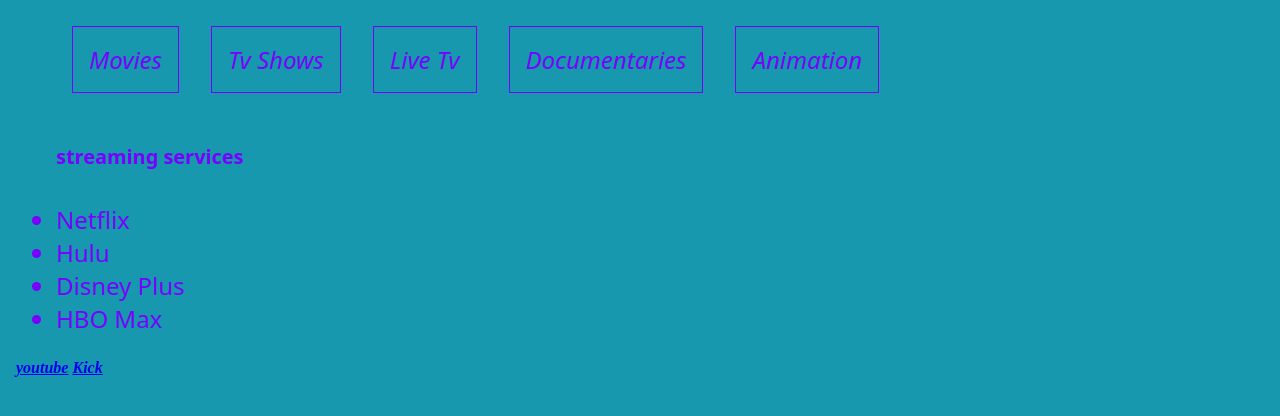
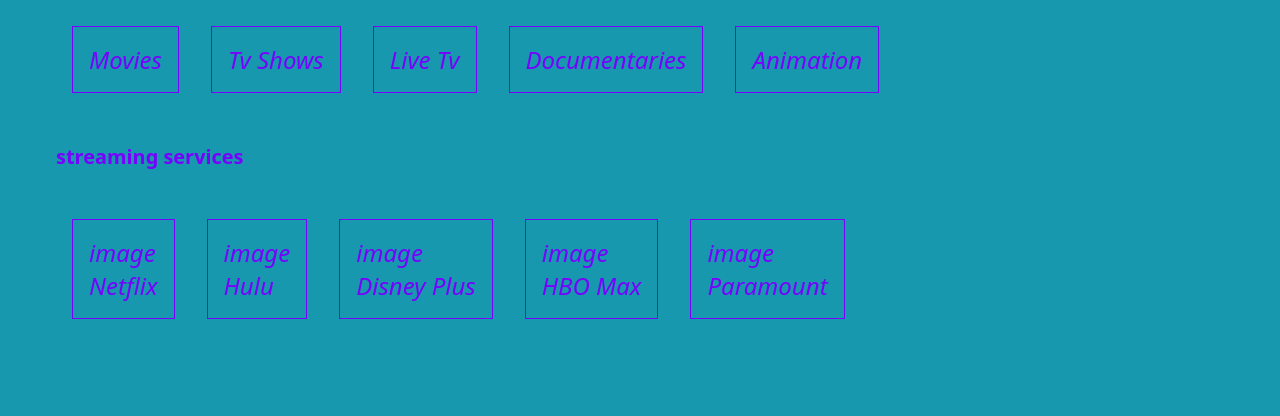
Before and after one commit to Jzielmal/my-cps140-website, a website: page pages/new/page2.html in a window 1280 px wide. Shown: the part 192-608 px from the top of the page. Drawn offline with Linux system fonts and the light colour scheme; files whose address does not match are found by name.

Commit message:
newest change

```diff
--- a/pages/new/page2.html
+++ b/pages/new/page2.html
@@ -23,15 +23,13 @@
           <div class="child">Animation</div>
         </div>
         <h5>streaming services</h5>
-        <li>Netflix</li>
-        <li>Hulu</li>
-        <li>Disney Plus</li>
-        <li>HBO Max</li>
-      </ul>
-      <p>
-        <a href="https://www.youtube.com/">youtube</a>
-        <a href="https://kick.com/">Kick</a>
-      </p>
+        <div class="parent">
+          <div class="child"><div class="image">image </div>Netflix</div>
+          <div class="child"><div class="image">image </div>Hulu</div>
+          <div class="child"><div class="image">image </div>Disney Plus</div>
+          <div class="child"><div class="image">image </div>HBO Max</div>
+          <div class="child"><div class="image">image </div>Paramount</div>
+        </div>
     </main>
   </body>
 </html>
```
Also changed, not shown: index.html (+1 -0 lines).
